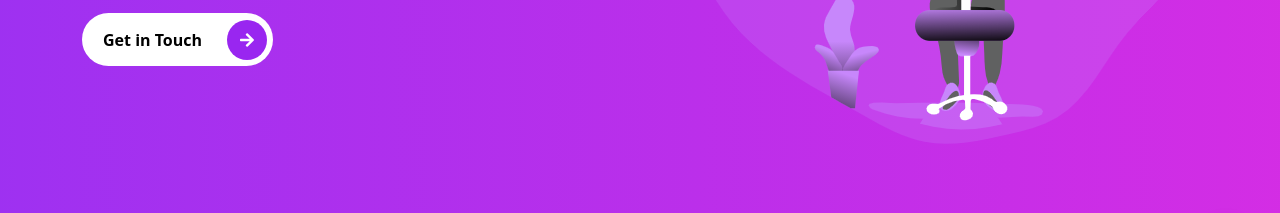
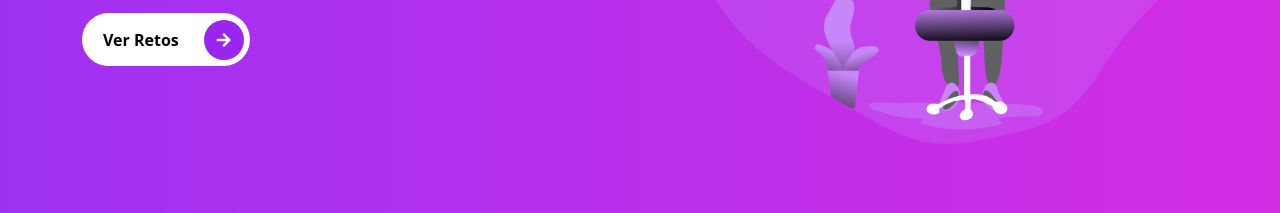
Before and after one commit to aibotsacademy/soyjosephytv, a website: page index.html in a window 1280 px wide. Shown: the part 508-721 px from the top of the page. Drawn offline with nearby package versions, Linux system fonts and the light colour scheme; files that its build step writes are made by us from their sources.

Commit message:
Update index.html

```diff
--- a/index.html
+++ b/index.html
@@ -58,7 +58,7 @@
             embajador de Playfast!
           </span>
         </h1>
-        <button type="button" class="rounded-pill btn-rounded">Get in Touch
+        <button type="button" class="rounded-pill btn-rounded">Ver Retos
           <span><i class="fas fa-arrow-right"></i></span>
         </button>
       </div>
```
